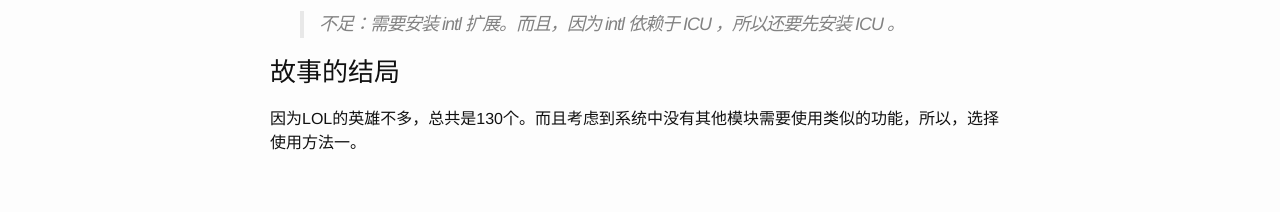
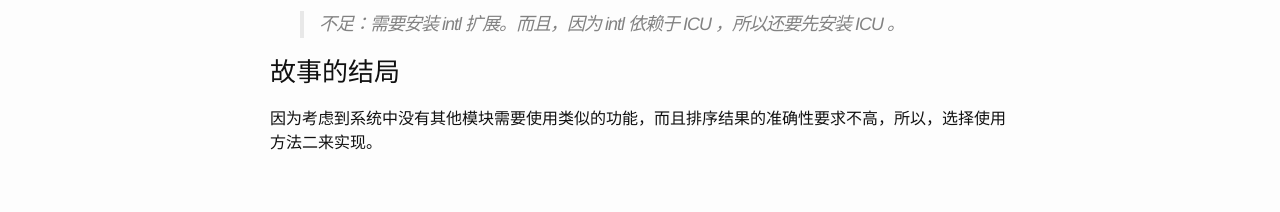
Before and after one commit to liuyixing/liuyixing.github.io, a Jekyll site: the page built from _posts/2016-05-16-php-chinese-sort-by-pinyin.markdown, in a window 1280 px wide. Shown: the part 1553-1765 px from the top of the page. Built offline with Jekyll 4.4.1, drawn with Linux system fonts in a browser that asks for light colours; comment, search, counter and statistics services are not loaded.

Commit message:
PHP中文按拼音排序

```diff
--- a/_posts/2016-05-16-php-chinese-sort-by-pinyin.markdown
+++ b/_posts/2016-05-16-php-chinese-sort-by-pinyin.markdown
@@ -64,7 +64,7 @@ categories: php
 
 ### 故事的结局
 
-因为LOL的英雄不多，总共是130个。而且考虑到系统中没有其他模块需要使用类似的功能，所以，选择使用方法一。
+因为考虑到系统中没有其他模块需要使用类似的功能，而且排序结果的准确性要求不高，所以，选择使用方法二来实现。
 
 
 [数组排序]: http://php.net/manual/en/array.sorting.php
```
